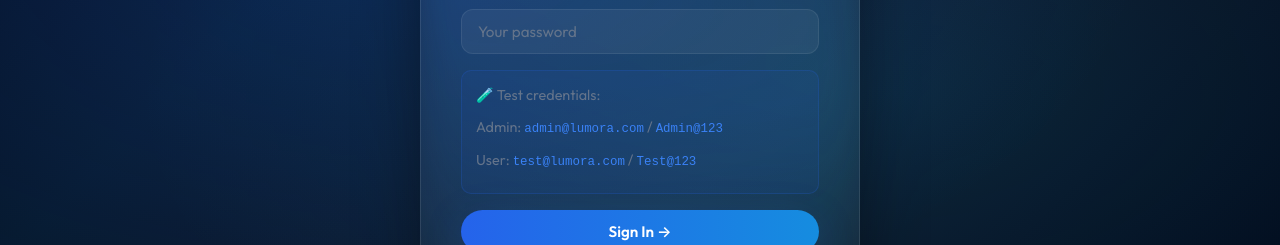
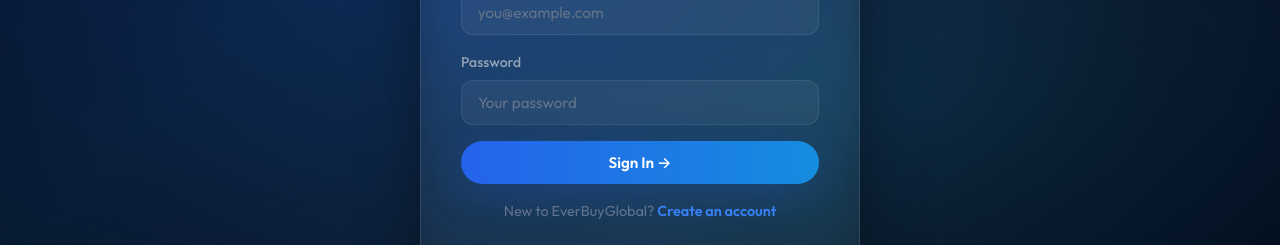
Before and after one commit to vipooshans/e-commerce, a React (Vite) app in the folder client/: page /login in a window 1280 px wide. Shown: the part 461-706 px from the top of the page. Built offline with nearby package versions, Linux system fonts and the light colour scheme; no server answers.

Commit message:
refactor: remove test credentials section and associated styles from Login page and Auth module; streamline authentication UI

```diff
--- a/client/src/pages/Auth.module.css
+++ b/client/src/pages/Auth.module.css
@@ -55,17 +55,6 @@
   margin-top: 12px;
 }
 
-.testCreds {
-  background: rgba(37,99,235,0.08);
-  border: 1px solid rgba(37,99,235,0.2);
-  border-radius: 10px;
-  padding: 12px 14px;
-  font-size: 0.78rem;
-  color: #94A3B8;
-  line-height: 1.7;
-}
-.testCreds code { color: #3B82F6; font-size: 0.78rem; }
-
 .switchLink {
   margin-top: 8px;
   text-align: center;
--- a/client/src/pages/Login.jsx
+++ b/client/src/pages/Login.jsx
@@ -64,12 +64,6 @@ const Login = () => {
             />
           </div>
 
-          <div className={styles.testCreds}>
-            <p>🧪 Test credentials:</p>
-            <p>Admin: <code>admin@lumora.com</code> / <code>Admin@123</code></p>
-            <p>User: <code>test@lumora.com</code> / <code>Test@123</code></p>
-          </div>
-
           <button type="submit" className="btn btn-primary" disabled={loading} id="login-submit-btn" style={{ width: '100%' }}>
             {loading ? 'Signing in...' : 'Sign In →'}
           </button>
```
